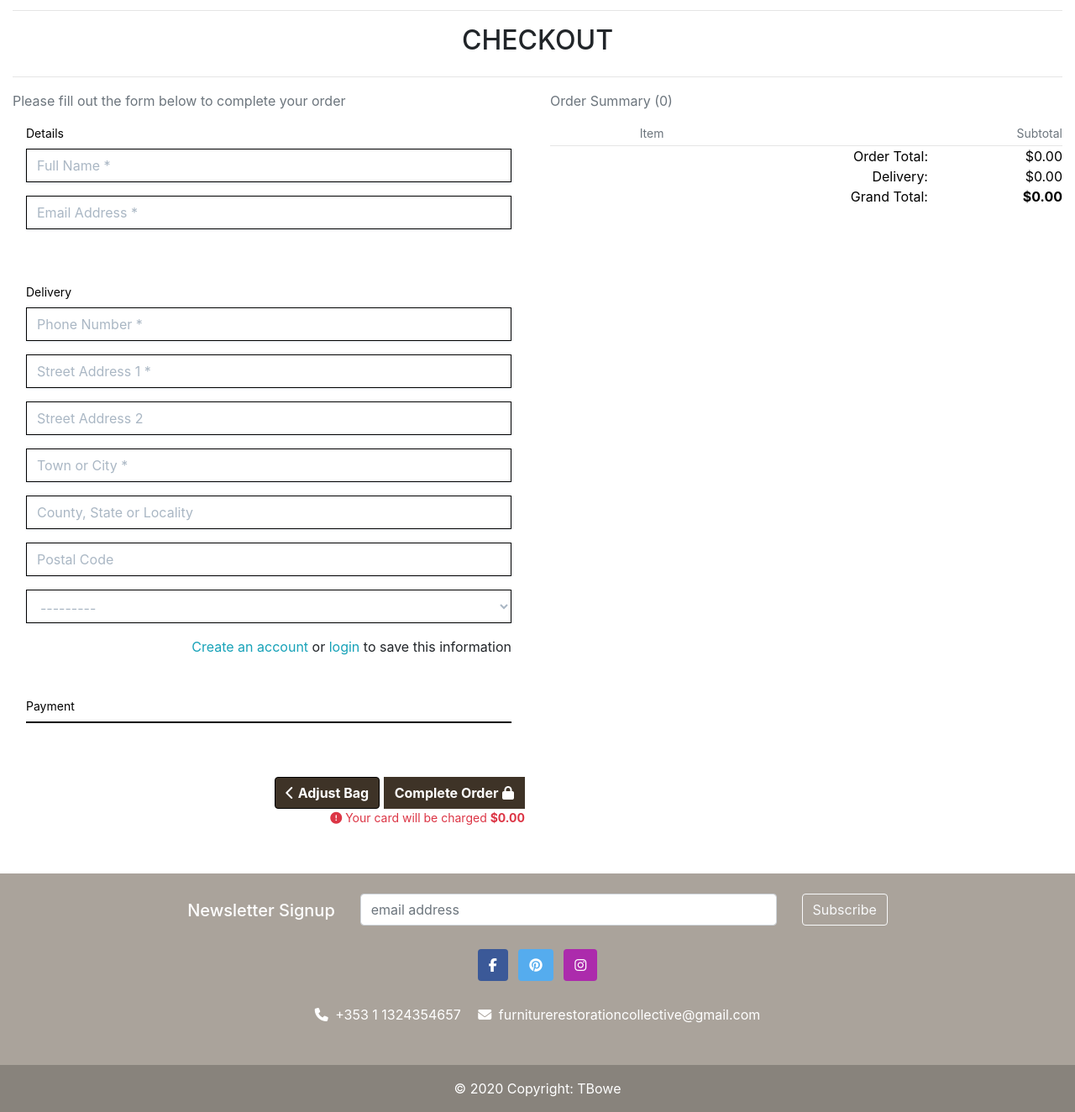
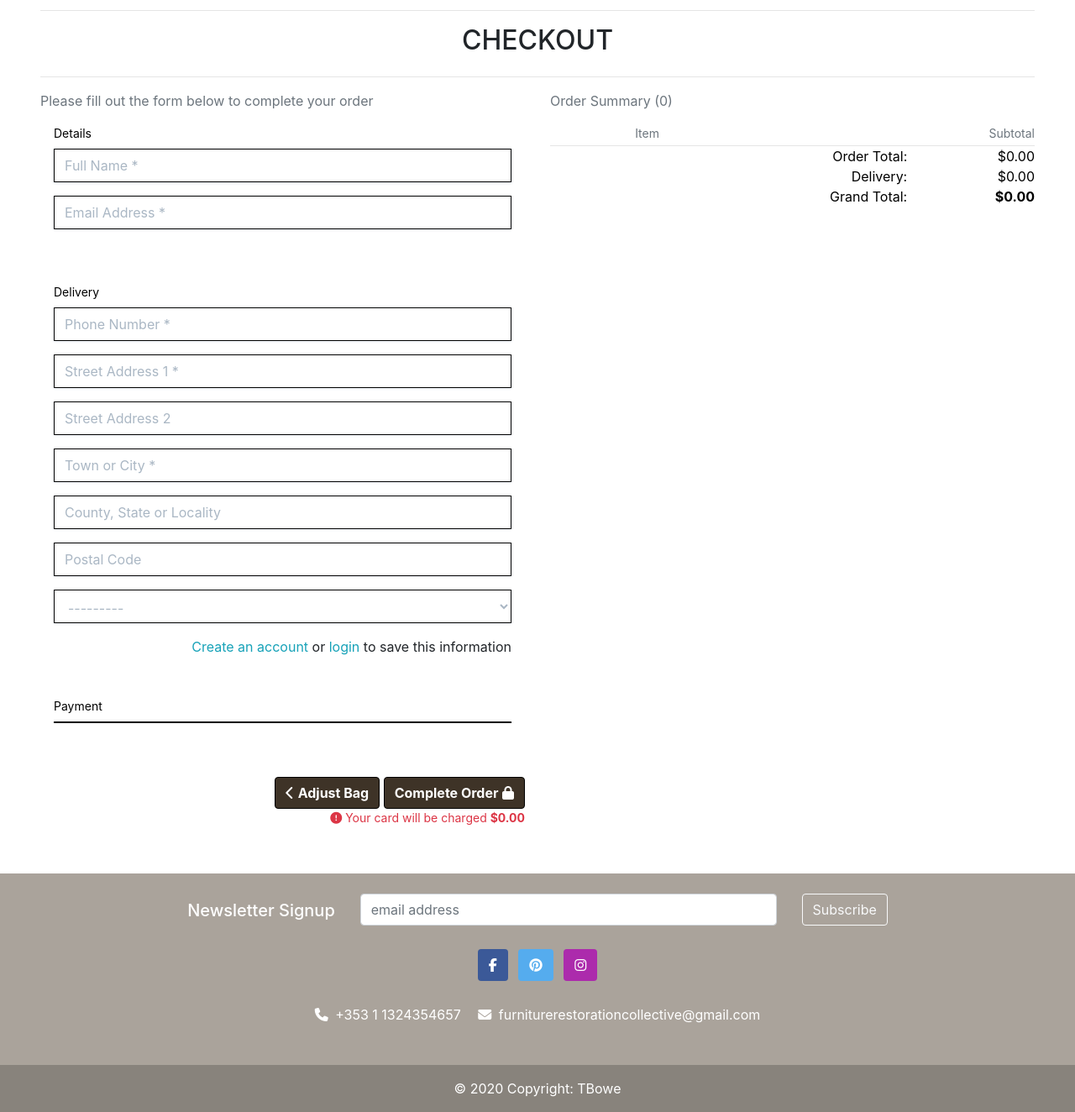
Before and after one commit to teresabowe/furniture-restoration-collective, a Django app: template checkout/templates/checkout/checkout.html in a window 1280 px wide. Shown: the part 168-1492 px from the top of the page at 84% size. Run offline with Django 3.2, Linux system fonts and the light colour scheme; the template is opened without the code that fills it: values that come from a table or form of the project are taken from there, others are empty; parts of the project's set-up code (start-up, migrations or seed data) failed here and were passed over; some libraries are stand-ins or nearby versions.

Commit message:
style: add padding to bag and checkout templates and improve button styling

```diff
--- a/bag/templates/bag/bag.html
+++ b/bag/templates/bag/bag.html
@@ -24,7 +24,7 @@
         <div class="row">
             <div class="col">
                 {% if bag_items %}
-                    <div class="table-responsive rounded">
+                    <div class="table-responsive rounded px-3">
                         <table class="table table-sm table-borderless">
                             <thead class="text-black">
                                 <tr>
--- a/checkout/templates/checkout/checkout.html
+++ b/checkout/templates/checkout/checkout.html
@@ -16,7 +16,7 @@
 
 {% block content %}
     <div class="overlay"></div>
-    <div class="container">
+    <div class="container px-5">
         <div class="row">
             <div class="col">
                 <hr>
@@ -116,7 +116,7 @@
 							</span>
 							<span class="font-weight-bold">Adjust Bag</span>
 						</a>
-						<button id="submit-button" class="btn btn-taupe text-white rounded-0">
+						<button id="submit-button" class="btn btn-taupe text-white btn-outline-green rounded-1">
 							<span class="font-weight-bold">Complete Order</span>
 							<span class="icon">
 								<i class="fas fa-lock"></i>
--- a/checkout/templates/checkout/checkout_success.html
+++ b/checkout/templates/checkout/checkout_success.html
@@ -200,7 +200,7 @@
                         <span class="text-uppercase">Back to Profile</span>
                     </a>
                 {% else %}
-                    <a href="{% url 'products' %}?category=new_arrivals,deals,clearance" class="btn btn-taupe text-white rounded-1 my-2">
+                    <a href="{% url 'products' %}?category=new_arrivals,deals,clearance" class="btn btn-taupe text-white btn-outline-green rounded-1 my-2">
                         <span class="icon mr-2">
                             <i class="fas fa-gifts"></i>
                         </span>
```
